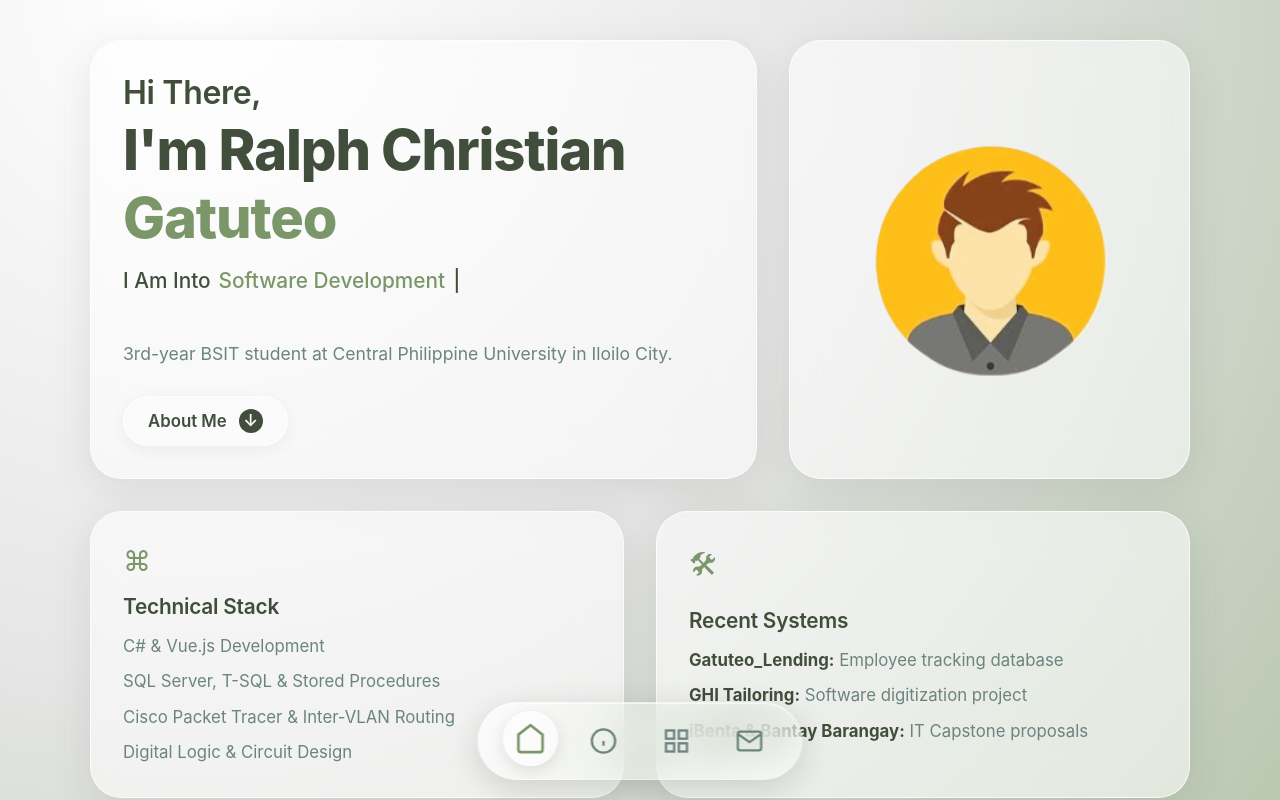
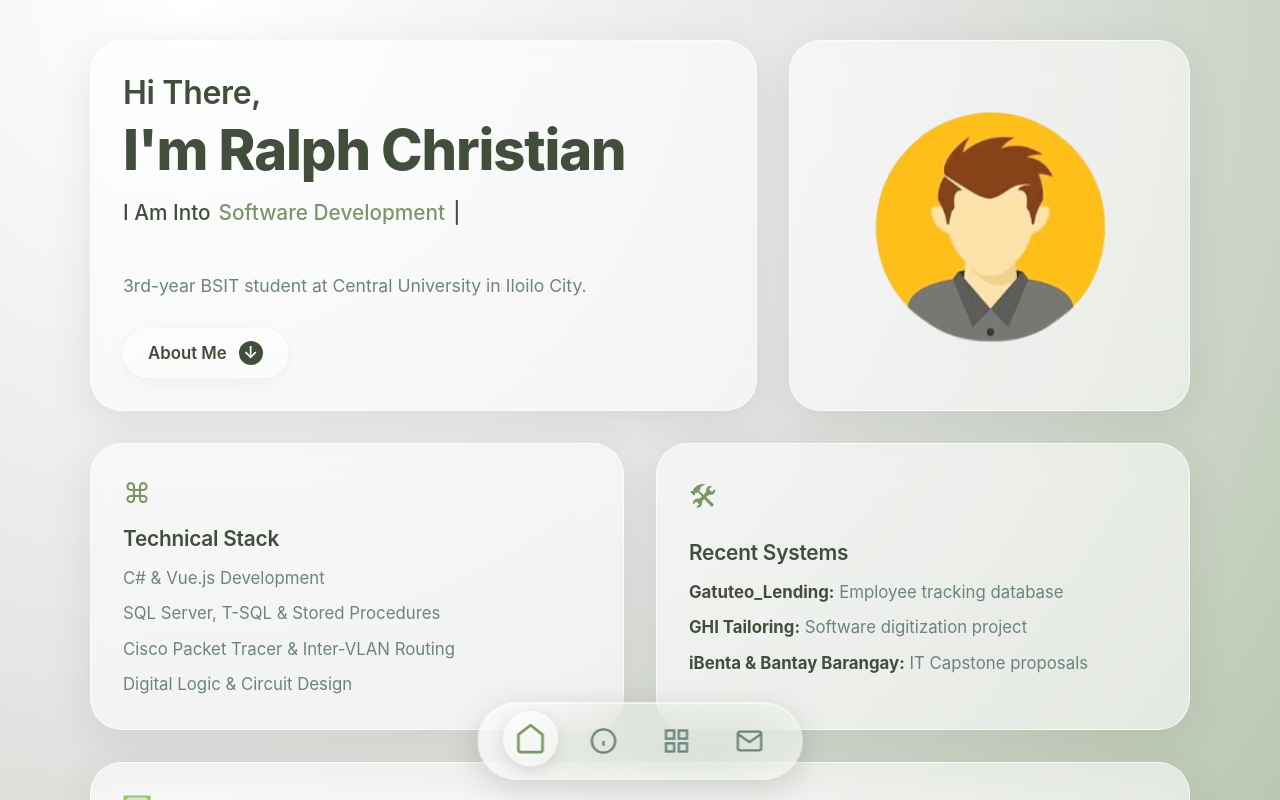
Before and after one commit to Realtechtok/rc-myprofile, a Vue app: page / in a window 1280 px wide. Shown: the top 800 px of the page. Built offline with nearby package versions, Linux system fonts and the light colour scheme.

Commit message:
removed my cred

```diff
--- a/src/views/AboutView.vue
+++ b/src/views/AboutView.vue
@@ -11,7 +11,7 @@
         <h2 class="section-title">My Journey</h2>
         <p class="bio-text">
           I am a 3rd-year Bachelor of Science in Information Technology student
-          at Central Philippine University in Iloilo City. I have a deep
+          at Central University in Iloilo City. I have a deep
           curiosity for how things work behind the scenes, which drives my
           passion for building robust, end-to-end software solutions. Whether it
           is conceptualizing database schemas, writing backend logic, or
--- a/src/views/ContactView.vue
+++ b/src/views/ContactView.vue
@@ -8,7 +8,7 @@
     <div class="contact-content">
       <!-- Left Column: Icon Cards -->
       <div class="contact-info">
-        <a href="mailto:gatuteoralph@gmail.com" class="glass-widget info-card">
+        <a href="mailto:ralph@gmail.com" class="glass-widget info-card">
           <div class="icon-wrapper">
             <svg
               viewBox="0 0 24 24"
@@ -24,7 +24,7 @@
           </div>
           <div class="info-text">
             <h3>Email</h3>
-            <p>gatuteoralph@gmail.com</p>
+            <p>ralph@gmail.com</p>
           </div>
         </a>
 
--- a/src/views/HomeView.vue
+++ b/src/views/HomeView.vue
@@ -4,7 +4,7 @@
       <div class="glass-widget hero-text">
         <h2 class="greeting">Hi There,</h2>
         <h1 class="name">
-          I'm Ralph Christian <span class="highlight">Gatuteo</span>
+          I'm Ralph Christian <span class="highlight"></span>
         </h1>
 
         <div class="role-container">
@@ -14,7 +14,7 @@
         </div>
 
         <p class="bio">
-          3rd-year BSIT student at Central Philippine University in Iloilo City.
+          3rd-year BSIT student at Central University in Iloilo City.
         </p>
 
         <router-link to="/about" class="btn-glass">
```
